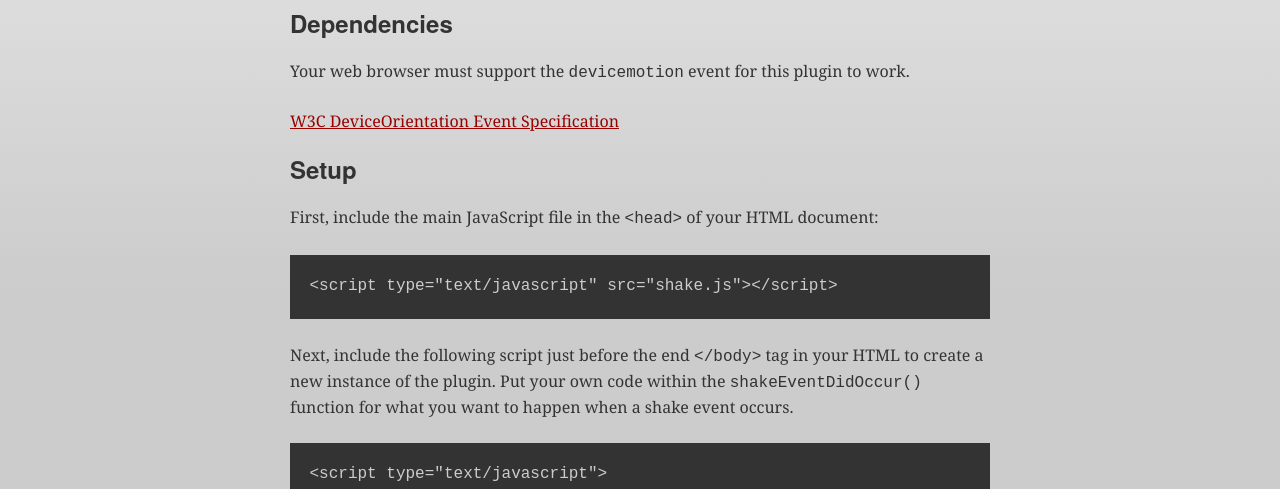
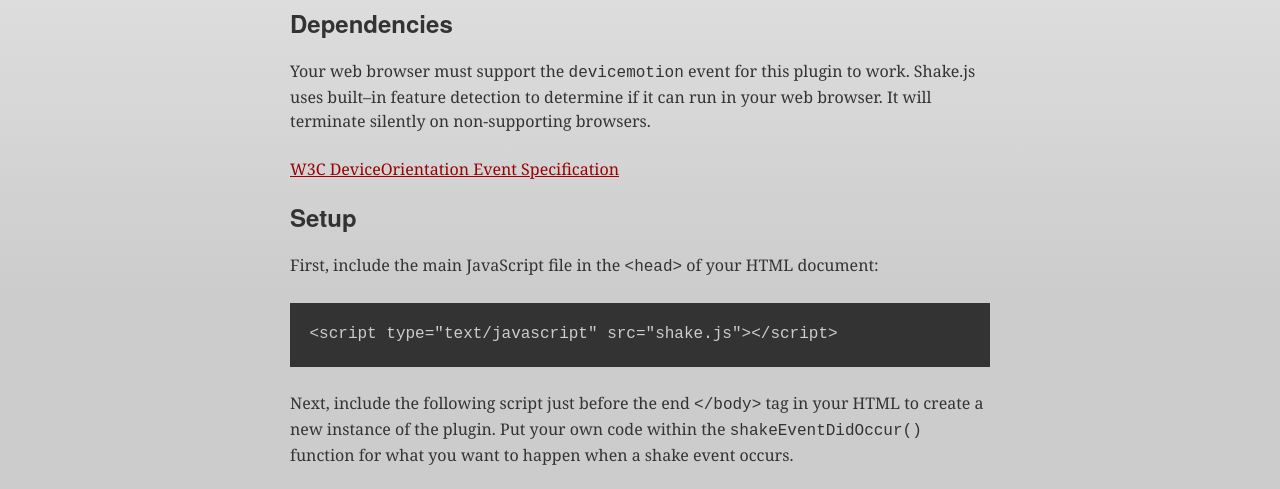
Before and after one commit to alexgibson/shake.js, a plain HTML site: page index.html in a window 1280 px wide. Shown: the part 303-792 px from the top of the page. Drawn offline with Linux system fonts and the light colour scheme.

Commit message:
update dependencies info with a note about feature detection

```diff
--- a/index.html
+++ b/index.html
@@ -77,7 +77,7 @@
     <p><a href="http://alexgibson.github.com/shake.js/examples/basic.html">View demo</a></p>
 
 	<h2>Dependencies</h2>
-	<p>Your web browser must support the <code>devicemotion</code> event for this plugin to work.</p>
+	<p>Your web browser must support the <code>devicemotion</code> event for this plugin to work. Shake.js uses built&ndash;in feature detection to determine if it can run in your web browser. It will terminate silently on non-supporting browsers.</p>
 	<p><a href="http://dev.w3.org/geo/api/spec-source-orientation">W3C DeviceOrientation Event Specification</a></p>
 
 	<h2>Setup</h2>
```
